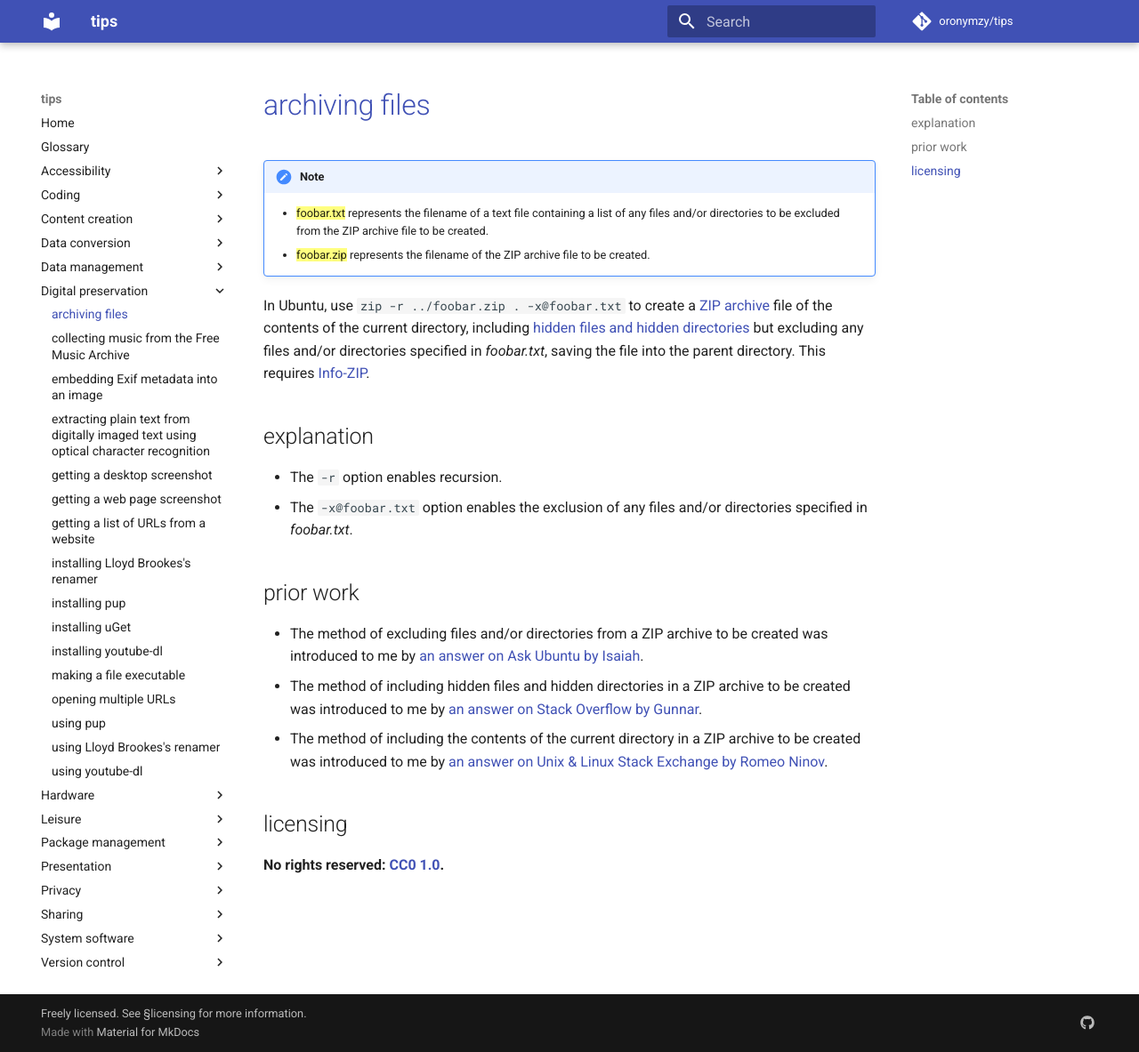
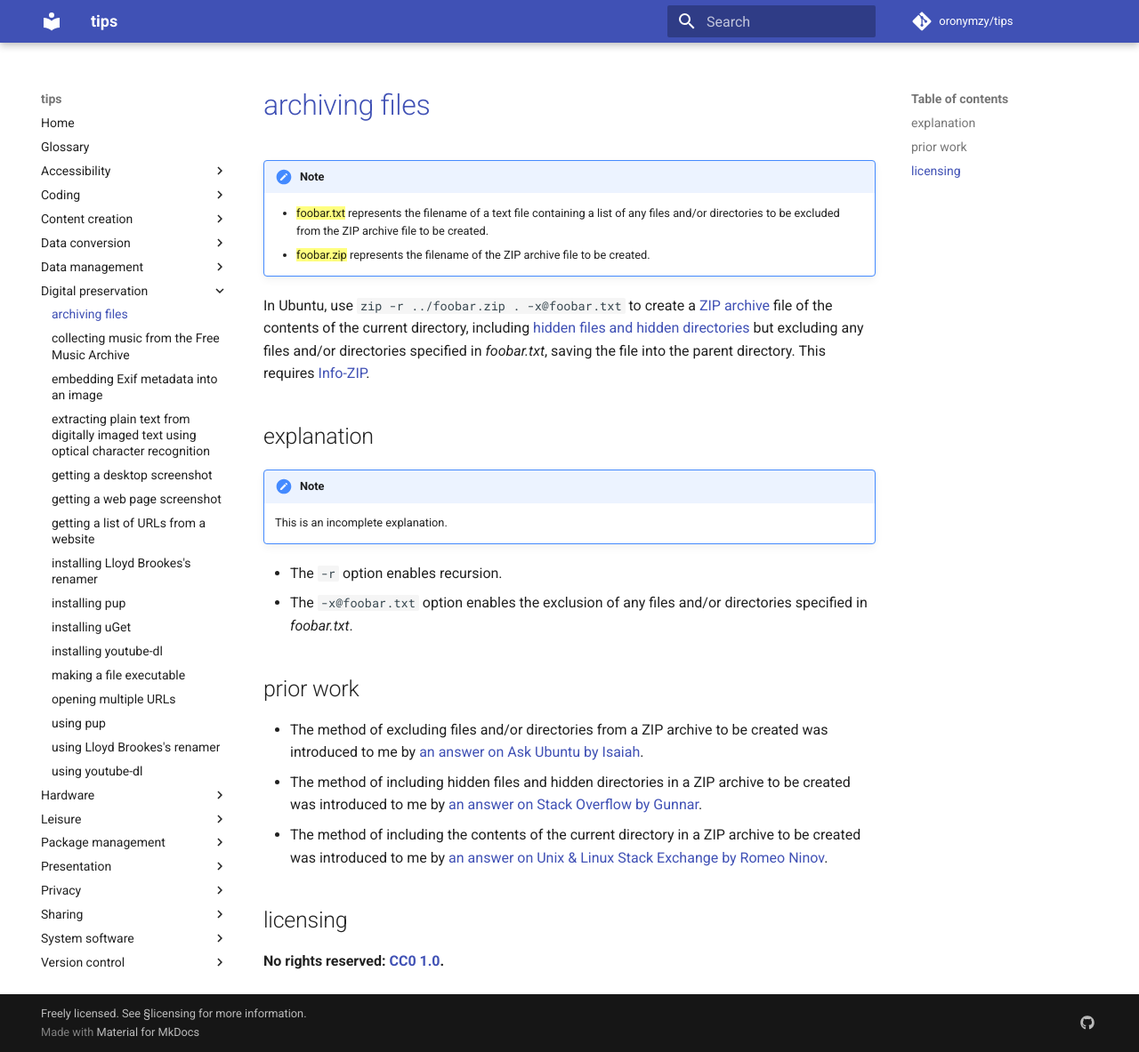
Before and after one commit to oronymzy/tips, an MkDocs documentation site: the page built from docs/arcvfle.md, in a window 1280 px wide and 1183 px high. Shown: the whole window at 89% size. Built offline with MkDocs 1.6.1 and Material for MkDocs 9.7.7, drawn with Linux system fonts in a browser that asks for light colours; comment, search, counter and statistics services are not loaded.

Commit message:
Add admonition in 'explanation' section

```diff
--- a/docs/arcvfle.md
+++ b/docs/arcvfle.md
@@ -8,6 +8,11 @@
 In Ubuntu, use `zip -r ../foobar.zip . -x@foobar.txt` to create a [ZIP archive](https://en.wikipedia.org/wiki/Zip_(file_format)) file of the contents of the current directory, including [hidden files and hidden directories](https://en.wikipedia.org/wiki/Hidden_file_and_hidden_directory) but excluding any files and/or directories specified in *foobar.txt*, saving the file into the parent directory. This requires [Info-ZIP](http://infozip.sourceforge.net/Zip.html).
 
 ## explanation
+
+!!! note
+
+    This is an incomplete explanation.
+
 - The `-r` option enables recursion.
 - The `-x@foobar.txt` option enables the exclusion of any files and/or directories specified in *foobar.txt*.
 
```
